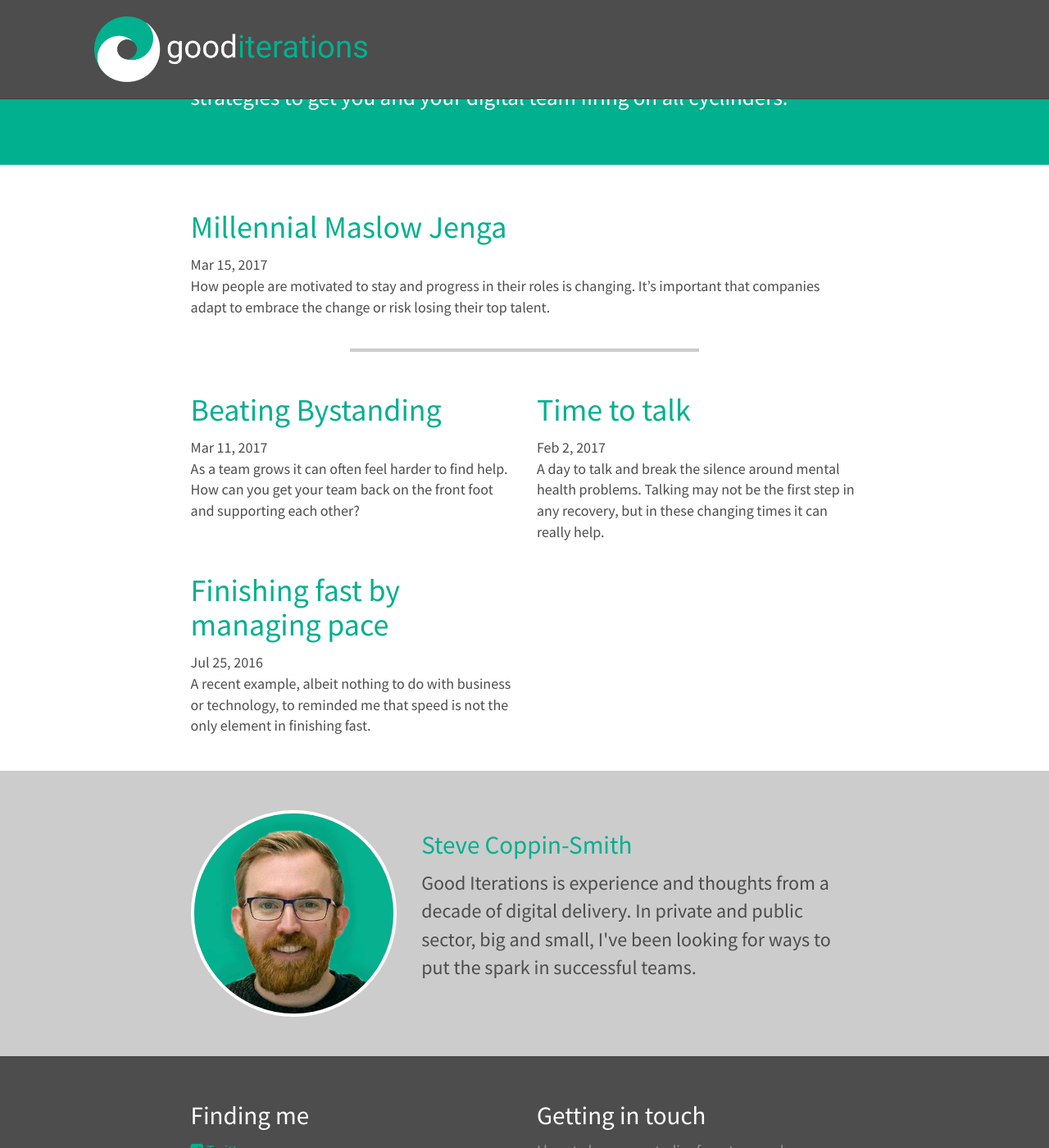
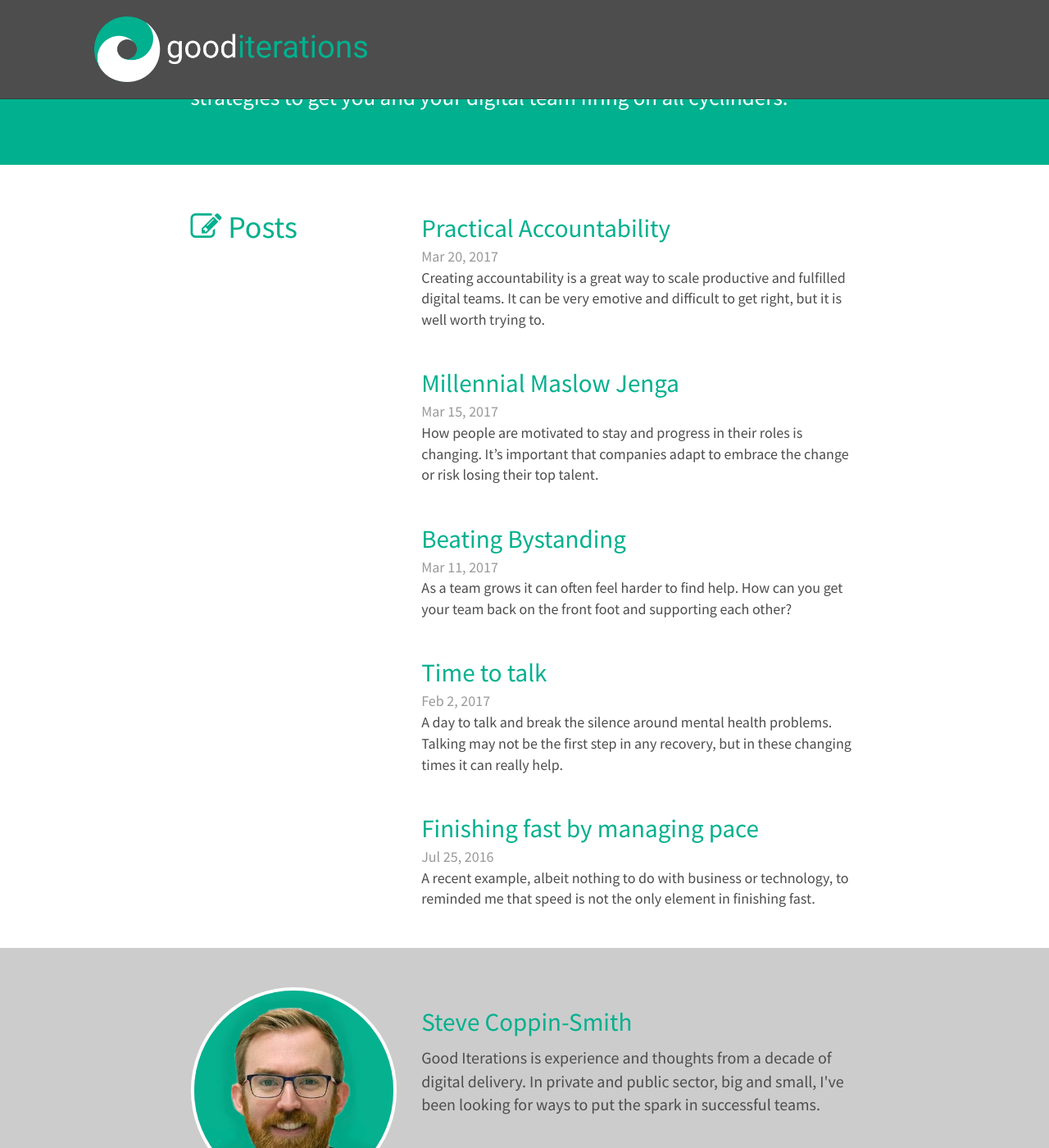
Before and after one commit to goodits/gi-blog, a Jekyll site: the page built from index.html, in a window 1280 px wide and 1400 px high, scrolled down 303 px. Shown: the whole window at 82% size. Built offline with Jekyll 4.4.1, drawn with Linux system fonts in a browser that asks for light colours; nearby versions of some CDN libraries.

Commit message:
Accountability post and some layout improvements

```diff
--- a/_layouts/post.html
+++ b/_layouts/post.html
@@ -8,7 +8,7 @@ layout: default
 
         <header class="post-header">
           <h1 class="post-title" itemprop="name headline">{{ page.title }}</h1>
-          <p class="post-meta"><time datetime="{{ page.date | date_to_xmlschema }}" itemprop="datePublished">{{ page.date | date: "%b %-d, %Y" }}</time>{% if page.author %} • <span itemprop="author" itemscope itemtype="http://schema.org/Person"><span itemprop="name">{{ page.author }}</span></span>{% endif %}</p>
+          <p class="post-meta">Published <time datetime="{{ page.date | date_to_xmlschema }}" itemprop="datePublished">{{ page.date | date: "%B %-d, %Y" }}</time>{% if page.author %} • <span itemprop="author" itemscope itemtype="http://schema.org/Person"><span itemprop="name">{{ page.author }}</span></span>{% endif %}</p>
         </header>
 
         <div class="post-content" itemprop="articleBody">
--- /dev/null
+++ b/_posts/2017-03-20-practical-accountability.markdown
@@ -0,0 +1,33 @@
+---
+layout: post
+title:  "Practical Accountability"
+date:   2017-03-20 00:00:00 +0000
+summary: Creating accountability is a great way to scale productive and fulfilled digital teams. It can be very emotive and difficult to get right, but it is well worth trying to.
+categories: motivation
+position: featured
+---
+Creating accountability is a great way to scale productive and fulfilled digital teams. It can be a great motivation tool and also help teams feel responsible for the success of a project. Once teams understand what’s expected of them, know how to achieve it and own the success they can crack on without much oversight. You can get back to refining the future strategy.
+
+It doesn’t always turn out that way, though. Creating accountability is much more than finding out what needs to be done and handing it out. It can be very emotive and difficult to get right, but it is well worth trying to.
+
+## Mutual understanding
+To ask a team to be accountable is to trust them to achieve a result with little to no intervention. In order for it to be achieved independently, the vision must be understood. We often find that for a person to stay enthused to deliver something they need to be bought in to the purpose behind it.
+
+A great way to build trust is not just to allow a peek behind the curtain, but welcome the team in and show them around. If they can share your understanding and the purpose behind the change, and have the capability to follow it, they’ll have all the need to go and execute your vision.
+
+It’s worth the investment in time to highlight the why before assigning accountability. Of course, some days it’s not practical. There will be times when short term opportunities require a bit of blind faith from your team. You’ll should be conscious you’re borrowing from a limited pot that will need topping up with more offerings of insight in the future.
+
+## Problems, not instructions
+Once your team understand the vision, let them run with it. Micromanaged accountability means your team feel all of the responsibility and none of the control. It’s a really uncomfortable position to be in. Feeling the need to micromanage would suggest the team were not ready to take accountability, or the vision wasn’t communicated completely.
+
+A team who understand the vision and are free to make decisions on how to pursue it can be highly effective. The team are being asked to use their extensive collective knowledge to find the right solution to your problem and should have few reasons not to feel accountable for the result. They’re likely to [feel more motivated](/motivation/2017/03/15/millennial-maslow-jenga.html), too.
+
+## Trust and reporting
+Not micromanaging does not mean being completely hands off, either. Accountable teams should expect to provide regular updates to leadership to settle any nerves around not having constant visibility. It’s really important communication remains open and honest to maintain the original trust placed in the team.
+
+Team’s should also learn when to report by exception and re-engage leadership if they need further clarification or ideas. They will be accountable for doing this too late.
+
+## It’s not a dirty word
+Having been around ineffective accountability before, admittedly the word puts me on high alert. I still believe accountability is a key component to scaling teams. So long as it’s paired with empowerment and effective communication. Engaging the team fully in the problem and getting out of their way while they solve it is the route to true accountability..
+
+I should note that I have observed highly skilled and accountable teams struggle with owning the decision making process. Where the accountability lies with the whole team, and not a leader within that team, decision making can be slower and more troublesome. A post for another day.
--- a/css/main.scss
+++ b/css/main.scss
@@ -53,8 +53,22 @@ p.footnote {
   padding: 30px 0px;
 }
 
+.post-meta {
+  color: #999;
+}
+
+.post-teaser {
+  h3 {
+    margin-bottom: 5px;
+  }
+  padding: 5px 0px;
+}
+
 .post {
   width: 50%;
+  h2 {
+    font-size: 28px;
+  }
 }
 
 hr.gi-hr {
@@ -95,7 +109,7 @@ hr.gi-hr {
   }
 
   p {
-    font-size: 24px;
+    font-size: 20px;
   }
 }
 
--- a/index.html
+++ b/index.html
@@ -12,33 +12,25 @@ layout: default
 <div class="white-bg posts"  id="thought">
   <div class="container featured">
     <div class="row">
-    {% for post in site.posts %}
-      {% if post.position == 'featured' %}
-      <div class="col-md-12">
-        <h2>
-          <a class="post-link" href="{{ post.url | prepend: site.baseurl }}">{{ post.title }}</a>
-        </h2>
-        <span class="post-meta">{{ post.date | date: "%b %-d, %Y" }}</span>
-        <p>{{ post.summary }}</p>
+        <div class="col-md-4">
+          <h2>
+            <i class="fa fa-pencil-square-o" aria-hidden="true"></i>
+            Posts
+          </h2>
+        </div>
+        <div class="col-md-8">
+        {% for post in site.posts %}
+        <div class="post-teaser">
+          <h3>
+            <a class="post-link" href="{{ post.url | prepend: site.baseurl }}">{{ post.title }}</a>
+          </h3>
+          <span class="post-meta">
+             {{ post.date | date: "%b %-d, %Y" }}
+          </span>
+          <p>{{ post.summary }}</p>
+        </div>
+        {% endfor %}
       </div>
-      {% endif %}
-    {% endfor %}
-    </div>
-  </div>
-  <hr class="gi-hr"/>
-  <div class="container front">
-    <div class="row">
-    {% for post in site.posts %}
-      {% if post.position == 'front' %}
-      <div class="col-md-6">
-        <h2>
-          <a class="post-link" href="{{ post.url | prepend: site.baseurl }}">{{ post.title }}</a>
-        </h2>
-        <span class="post-meta">{{ post.date | date: "%b %-d, %Y" }}</span>
-        <p>{{ post.summary }}</p>
-      </div>
-      {% endif %}
-    {% endfor %}
     </div>
   </div>
 </div>
```
